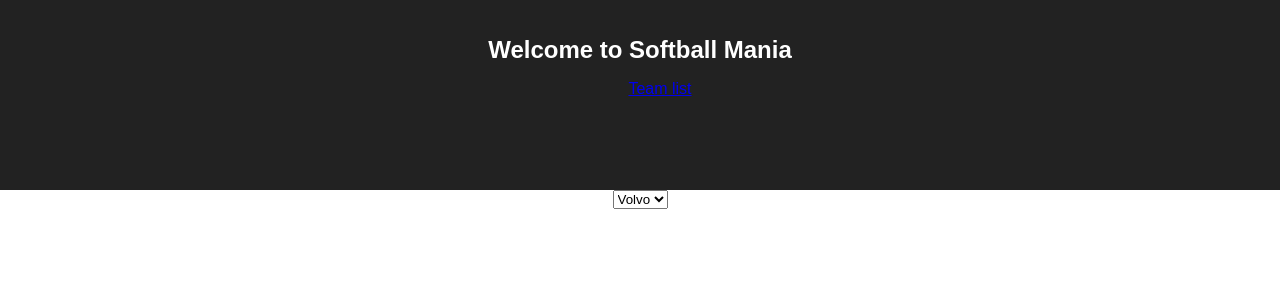
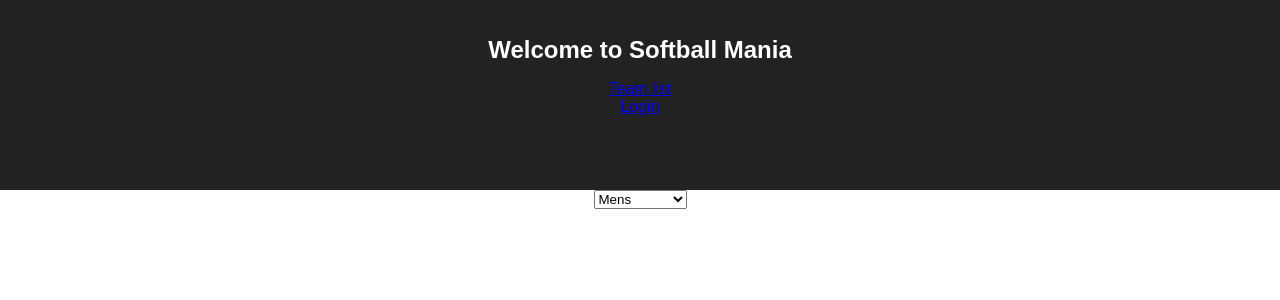
Before and after one commit to Montana-Code-School/msaProject, a React (Create React App) app: page / in a window 1280 px wide. Shown: the top 300 px of the page. Built offline with nearby package versions, Linux system fonts and the light colour scheme.

Commit message:
working second button ish

```diff
--- a/server.js
+++ b/server.js
@@ -39,7 +39,7 @@ app.get("/", function(req, res) {
 });
 
 app.get("/team", function(req, res) {
-  MsaTeam.find({ _id: "59e6413a5fa3a6182c1bffc5" }, function(err, msaTeam) {
+  MsaTeam.find({ _id: "59e6410a85acfd180655fc47" }, function(err, msaTeam) {
     res.json(msaTeam);
   });
 });
--- a/src/App.js
+++ b/src/App.js
@@ -1,6 +1,8 @@
 import React, { Component } from "react";
 import { BrowserRouter as Router, Route, Switch } from "react-router-dom";
 import "./App.css";
+import { Link } from "react-router-dom";
+import Login from "./pages/login";
 import Hub from "./pages/hub";
 import MsaTeamFind from "./components/msaTeamFind";
 //import Routes from "./routes";
@@ -13,11 +15,14 @@ export default class App extends Component {
         <div className="App">
           <header className="App-header">
             <h1 className="App-title">Welcome to Softball Mania</h1>
-            <Header />
+            <Link to="/team">Team list</Link>
+            <br />
+            <Link to="/login">Login</Link>
           </header>
           <Switch>
             <Route exact path="/" component={Hub} />
             <Route path="/team" component={MsaTeamFind} />
+            <Route path="/login" component={Login} />
           </Switch>
         </div>
       </Router>
--- a/src/header.js
+++ b/src/header.js
@@ -4,10 +4,8 @@ export default class Header extends Component {
   render() {
     return (
       <div>
-        <ul>
-          <Link to="/team">Team list</Link>
-          <br />
-        </ul>
+        <Link to="/team">Team list</Link>
+        <br />
       </div>
     );
   }
--- a/src/pages/hub.js
+++ b/src/pages/hub.js
@@ -3,10 +3,10 @@ export default class Hub extends Component {
   render() {
     return (
       <select>
-        <option value="volvo">Volvo</option>
-        <option value="saab">Saab</option>
-        <option value="opel">Opel</option>
-        <option value="audi">Audi</option>
+        <option value="Mens">Mens</option>
+        <option value="Womens">Womens</option>
+        <option value="CoRec">CoRec</option>
+        <option value="Unassigned">Unassigned</option>
       </select>
     );
   }
--- a/src/pages/team.js
+++ b/src/pages/team.js
@@ -3,6 +3,6 @@ import "./pages/hub";
 import React, { Component } from "react";
 export default class Routes extends Component {
   render() {
-    return <div>help me i am being eaten by angry cats</div>;
+    return <div>help me i am being eaten by angry blue rats</div>;
   }
 }
```
